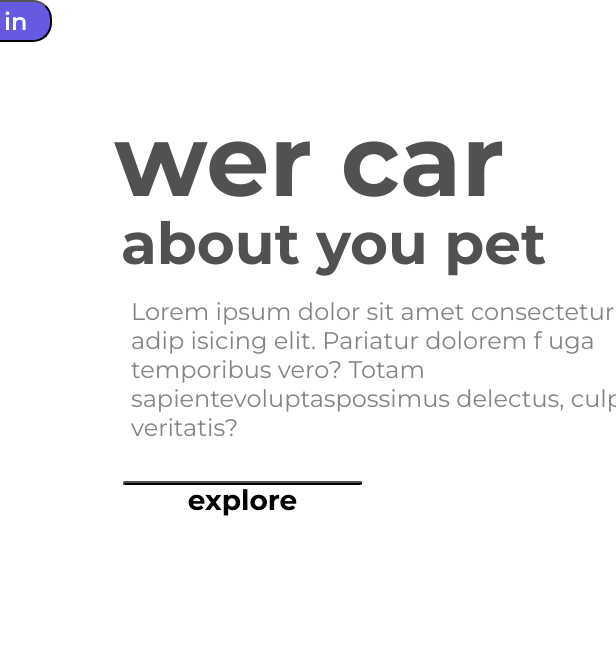
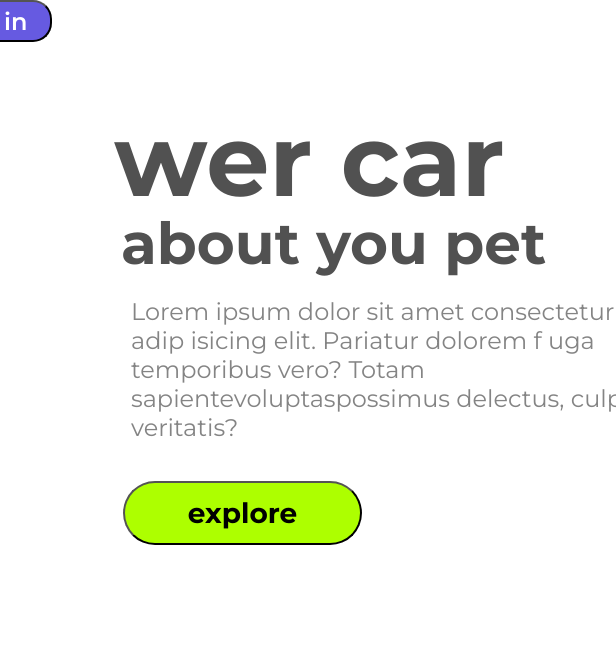
Before and after one commit to HIURY14/primeiro-projeto, a plain HTML site: page index.html in a window 1280 px wide. Shown: the top 658 px of the page, 664-1280 px from the left. Drawn offline with Linux system fonts and the light colour scheme.

Commit message:
meu primeiro commit

```diff
--- a/styles.css
+++ b/styles.css
@@ -73,7 +73,7 @@ p{
     Line-height:34px;
     color:#000000;
     Width:239px;
-    Height:0.64px
+    Height:64px
 }
 
 
```
